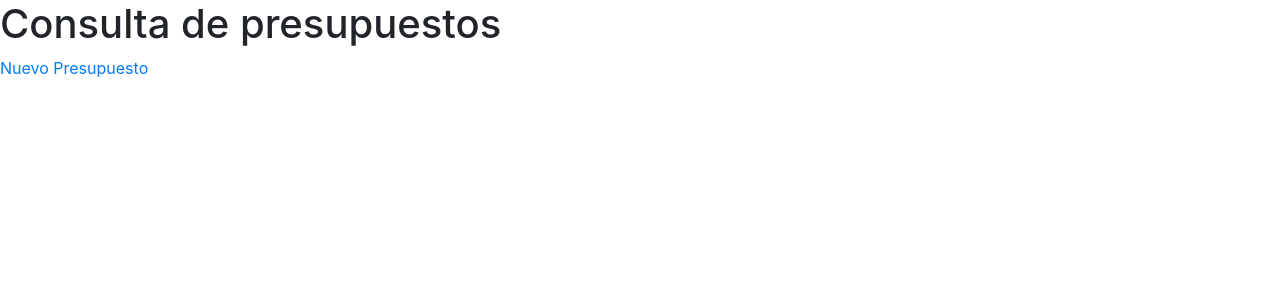
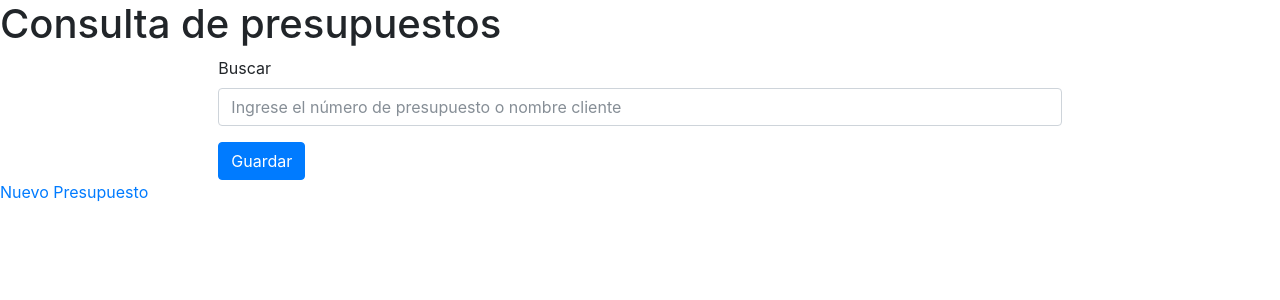
Before and after one commit to papelgames/aicrag, a Flask app: page /consultas/consultapresupuestos/ in a window 1280 px wide. Shown: the part 56-356 px from the top of the page. Run offline with Flask 2, Linux system fonts and the light colour scheme; the visitor is signed in with stand-in values (Sample User, id 1); data comes from the database, SQL or seed files in the repository; data that the repository does not hold is empty; parts of the project's set-up code (start-up, migrations or seed data) failed here and were passed over; some libraries are stand-ins or nearby versions.

Commit message:
detalles

```diff
--- a/app/abms/forms.py
+++ b/app/abms/forms.py
@@ -28,8 +28,8 @@ class ProductosForm(FlaskForm):
     id_lista_proveedor = StringField('Id del producto del proveedor')
     descripcion = StringField('Descripcion del producto',validators=[DataRequired('Complete la descripcion del producto' )])
     importe = FloatField('Importe del producto', validators=[DataRequired('Ingrese el importe del producto sin iva' )] )
-    utilidad = FloatField('Porcentaje de utilidad', validators=[DataRequired('Ingrese el porcentaje que quiere cargarle al producto/servicio' )] )
-    cantidad_presentacion = IntegerField('Cantidad de productos por presentación')
+    utilidad = FloatField('Porcentaje de utilidad', validators=[DataRequired('Ingrese el porcentaje que quiere cargarle al producto/servicio' )] ) # validar que si es servicio se se pueda grabar en cero
+    cantidad_presentacion = FloatField('Cantidad de productos por presentación')
     es_servicio = SelectField('¿Es servicio?', choices =[( '','Seleccionar acción'),( "1",'Si'),( "0",'NO')], coerce = str, default = None, validators=[DataRequired('Completar si o no')])
 
 class ProductosMasivosForm(FlaskForm):
--- a/app/consultas/routes.py
+++ b/app/consultas/routes.py
@@ -48,13 +48,27 @@ datos_cliente =[]
 lista_productos_presupuesto = []
 suma_importe_total = 0
 
+@consultas_bp.route("/consultas/consultapresupuestos/<criterio>", methods = ['GET', 'POST'])
 @consultas_bp.route("/consultas/consultapresupuestos/", methods = ['GET', 'POST'])
 @login_required
-def consulta_presupuestos():
-    cabecera = CabecerasPresupuestos.get_all()
+def consulta_presupuestos(criterio=""):
+    form = BusquedaForm()
+    cabecera = CabecerasPresupuestos.get_all_estado("1")
     now = datetime.now()
 
-    return render_template("consultas/consulta_presupuestos.html", cabecera = cabecera, now = now)
+    if form.validate_on_submit():
+        buscar = form.buscar.data
+        return redirect(url_for("consultas.consulta_presupuestos", criterio = buscar))
+
+    if criterio.isdigit() == True:
+        cabecera = CabecerasPresupuestos.get_all_by_id(criterio)
+    elif criterio == "":
+        pass
+    else:
+        cabecera = CabecerasPresupuestos.get_like_descripcion(criterio)
+
+
+    return render_template("consultas/consulta_presupuestos.html", form = form, cabecera = cabecera, now = now)
 
 @consultas_bp.route("/consultas/presupuesto/<int:id_presupuesto>", methods = ['GET', 'POST'])
 @login_required
@@ -62,7 +76,7 @@ def presupuesto(id_presupuesto):
     cabecera = CabecerasPresupuestos.get_by_id(id_presupuesto)
     productos = Presupuestos.get_by_id_presupuesto(id_presupuesto)
     vencimiento_si_no = control_vencimiento(cabecera.fecha_vencimiento)
-    if vencimiento_si_no == "VENCIDO" and cabecera.estado != 2:
+    if vencimiento_si_no == "VENCIDO" and cabecera.estado == 1:
         cabecera.estado = 2
         cabecera.save()
 
@@ -324,3 +338,16 @@ def elimina_productos_presupuesto(id_producto):
     cabecera.importe_total = total_presupuesto[1]
     cabecera.save()
     return redirect(url_for("consultas.modificacion_productos_presupuesto", id_presupuesto = id_presupuesto))
+
+
+@consultas_bp.route("/consultas/anulapresupuesto/<int:id_presupuesto>", methods = ['GET', 'POST'])
+@login_required
+def anula_presupuesto(id_presupuesto):
+    cabecera = CabecerasPresupuestos.get_by_id(id_presupuesto)
+    if cabecera.estado == 2:
+        flash ("El presupuesto ya está vencido no se puede anular", "alert-danger")
+        return redirect(url_for("consultas.consulta_presupuestos"))
+    cabecera.estado = 3
+    cabecera.save()
+
+    return redirect(url_for("consultas.consulta_presupuestos"))
--- a/app/consultas/templates/consultas/consulta_presupuestos.html
+++ b/app/consultas/templates/consultas/consulta_presupuestos.html
@@ -1,4 +1,5 @@
 {% extends "base_template.html" %}
+{% from "_render_elements.html" import render_input %}
 
 {% block title %}
     aicrag | Consulta de presupuestos
@@ -6,6 +7,16 @@
 
 {% block content %}
 <h1>Consulta de presupuestos</h1>
+
+<div class="row">
+	<div class="offset-md-2 col-md-8">
+            <form action="" method="post" class = "form-horizontal" enctype="multipart/form-data" novalidate>
+                {{ form.hidden_tag() }}
+                {{ render_input(form.buscar,'', id= "nombre_cliente" , class="form-control", placeholder="Ingrese el número de presupuesto o nombre cliente" ) }}
+                <button type="submmit" class="btn btn-primary">Guardar</button>
+            </form>
+    </div>
+</div>
 
 <a  href="{{ url_for('consultas.alta_presupuesto') }}">Nuevo Presupuesto</a>
 
@@ -17,6 +28,7 @@
             <th scope="col">FECHA</th>
             <th scope="col">CLIENTE</th>
             <th scope="col">IMPORTE</th>
+            <th scope="col">ESTADO</th>
             <th scope="col">VENCIMIENTO</th>
             <th scope="col">ACCIÓN</th>
 
@@ -27,33 +39,36 @@
 
         {% for presupuesto in cabecera %}
             <tr>
-                <th scope="row">{{ presupuesto.id }}</th>
-                <td> {{ presupuesto.created.strftime('%d-%m-%Y') }}</td>
-                <td> {{ presupuesto.nombre_cliente }} </td>
-                <td> {{ presupuesto.importe_total }}</td>
-                {% if now < presupuesto.fecha_vencimiento %}
+                <th scope="row">{{ presupuesto.CabecerasPresupuestos.id }}</th>
+                <td> {{ presupuesto.CabecerasPresupuestos.created.strftime('%d-%m-%Y') }}</td>
+                <td> {{ presupuesto.CabecerasPresupuestos.nombre_cliente }} </td>
+                <td> {{ presupuesto.CabecerasPresupuestos.importe_total }}</td>
+                <td> {{ presupuesto.Parametros.descripcion }}</td>
+                {% if now < presupuesto.CabecerasPresupuestos.fecha_vencimiento %}
 
-                <td> {{ presupuesto.fecha_vencimiento.strftime('%d-%m-%Y') }}</td>
+                <td> {{ presupuesto.CabecerasPresupuestos.fecha_vencimiento.strftime('%d-%m-%Y') }}</td>
                 <td>
                     <div class="dropdown">
                         <button class="btn btn-secondary dropdown-toggle" type="button" id="dropdownMenuButton" data-toggle="dropdown" aria-haspopup="true" aria-expanded="false">
                             Acción
                     </button>
                     <div class="dropdown-menu" aria-labelledby="dropdownMenuButton">
-                        <a class="dropdown-item"  href="{{ url_for('consultas.presupuesto', id_presupuesto = presupuesto.id) }}">Consultar presupuesto</a>
-                        <a class="dropdown-item"  href="{{ url_for('consultas.modificacion_datos_cliente', id_presupuesto = presupuesto.id) }}">Modificar datos del cliente</a>
-                        <a class="dropdown-item"  href="{{ url_for('consultas.modificacion_productos_presupuesto', id_presupuesto = presupuesto.id) }}">Modificar productos del presupuesto</a>
+                        <a class="dropdown-item"  href="{{ url_for('consultas.presupuesto', id_presupuesto = presupuesto.CabecerasPresupuestos.id) }}">Consultar presupuesto</a>
+                        <a class="dropdown-item"  href="{{ url_for('consultas.modificacion_datos_cliente', id_presupuesto = presupuesto.CabecerasPresupuestos.id) }}">Modificar datos del cliente</a>
+                        <a class="dropdown-item"  href="{{ url_for('consultas.modificacion_productos_presupuesto', id_presupuesto = presupuesto.CabecerasPresupuestos.id) }}">Modificar productos del presupuesto</a>
+                        <div class="dropdown-divider"></div>
+                        <a class="dropdown-item"  href="{{ url_for('consultas.anula_presupuesto', id_presupuesto = presupuesto.CabecerasPresupuestos.id) }}">Modificar productos del presupuesto</a>
                     </div>
                 </td>
                 {% else %}
-                <td class="text-danger"> {{ presupuesto.fecha_vencimiento.strftime('%d-%m-%Y') }}</td>
+                <td class="text-danger"> {{ presupuesto.CabecerasPresupuestos.fecha_vencimiento.strftime('%d-%m-%Y') }}</td>
                 <td >
                     <div class="dropdown">
                         <button class="btn btn-secondary dropdown-toggle" type="button" id="dropdownMenuButton" data-toggle="dropdown" aria-haspopup="true" aria-expanded="false">
                             Acción
                     </button>
                     <div class="dropdown-menu" aria-labelledby="dropdownMenuButton">
-                        <a class="dropdown-item"  href="{{ url_for('consultas.presupuesto', id_presupuesto = presupuesto.id) }}">Consultar presupuesto</a>
+                        <a class="dropdown-item"  href="{{ url_for('consultas.presupuesto', id_presupuesto = presupuesto.CabecerasPresupuestos.id) }}">Consultar presupuesto</a>
                     </div>
                 </td>
                 {% endif %}
--- a/app/models.py
+++ b/app/models.py
@@ -56,7 +56,7 @@ class Productos (Base):
     id_lista_proveedor = db.Column(db.String(256))
     descripcion = db.Column(db.String(256))
     importe = db.Column(db.Float)
-    cantidad_presentacion = db.Column(db.Integer, default=1)
+    cantidad_presentacion = db.Column(db.Float, default=1) # pasar a float
     id_ingreso = db.Column(db.String(256))
     usuario_alta = db.Column(db.String(256))
     usuario_modificacion = db.Column(db.String(256))
@@ -138,11 +138,36 @@ class CabecerasPresupuestos (Base):
 
     @staticmethod
     def get_by_id(id_presupuesto):
-        return CabecerasPresupuestos.query.filter_by(id = id_presupuesto).first()
+        return CabecerasPresupuestos.query.filter_by(id = id_presupuesto)\
+                                          .order_by(CabecerasPresupuestos.fecha_vencimiento.desc())\
+                                          .first()
+
+    @staticmethod
+    def get_all_by_id(id_presupuesto):
+        return db.session.query(CabecerasPresupuestos,Parametros).filter(CabecerasPresupuestos.estado == Parametros.tipo_parametro)\
+                                                                 .filter_by(id = id_presupuesto)\
+                                                                 .order_by(CabecerasPresupuestos.fecha_vencimiento.desc())\
+                                                                 .all()
+
+    @staticmethod
+    def get_like_descripcion(descripcion_):
+        query_str = db.session.query(CabecerasPresupuestos, Parametros).filter(CabecerasPresupuestos.estado == Parametros.tipo_parametro)\
+                                                           .filter(CabecerasPresupuestos.nombre_cliente.contains(descripcion_))\
+                                                           .order_by(CabecerasPresupuestos.fecha_vencimiento.desc())\
+                                                           .all()
+        return query_str
 
     @staticmethod
     def get_all():
         return db.session.query(CabecerasPresupuestos).order_by(CabecerasPresupuestos.fecha_vencimiento.desc()).all()
+
+    @staticmethod
+    def get_all_estado(estado_cabecera): #1 es esado activo
+        print("pasa")
+        return db.session.query(CabecerasPresupuestos, Parametros).filter(CabecerasPresupuestos.estado == Parametros.tipo_parametro)\
+                                                                  .filter(CabecerasPresupuestos.estado == estado_cabecera)\
+                                                                  .order_by(CabecerasPresupuestos.fecha_vencimiento.desc())\
+                                                                  .all()
 
 
 
--- a/requirements.txt
+++ b/requirements.txt
@@ -21,3 +21,4 @@ Werkzeug==0.16.1
 WTForms==2.2.1
 rsa
 pandas
+mysql-connector-python
```
